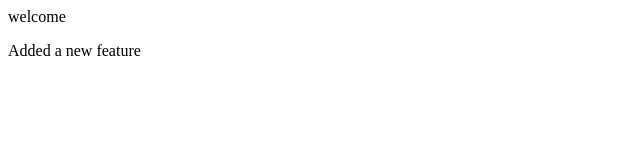
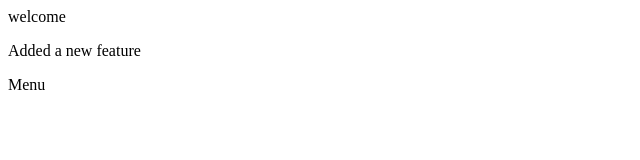
Before and after one commit to anilkumar512/python, a plain HTML site: page index.html in a window 1280 px wide. Shown: the full height of the page, 0-640 px from the left. Drawn offline with Linux system fonts and the light colour scheme.

Commit message:
Added a new dropdown menu

```diff
--- a/index.html
+++ b/index.html
@@ -1,2 +1,3 @@
 <p>welcome</p>
 <p>Added a new feature</p>
+<dropdown>Menu</dropdown>
```
